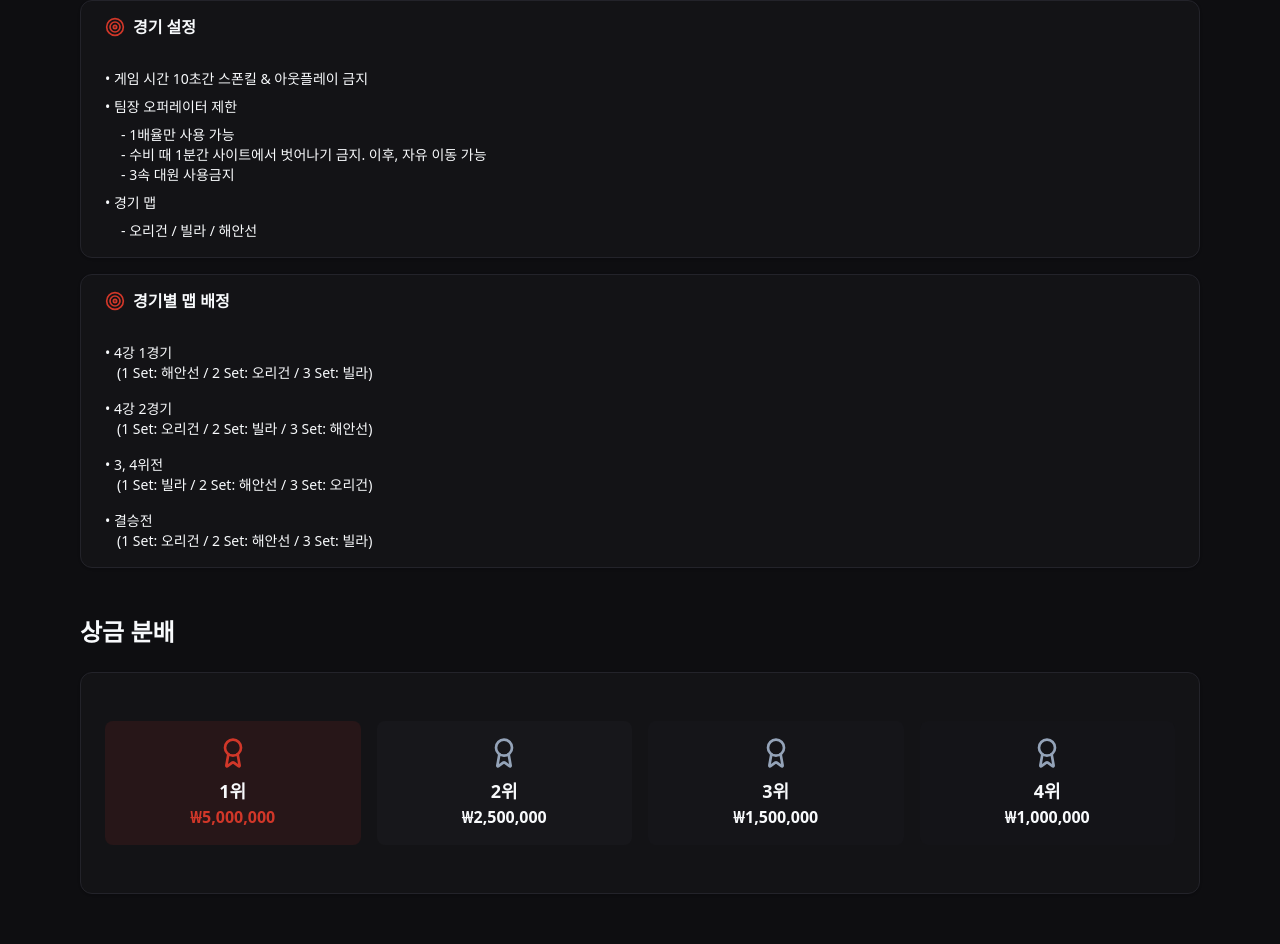
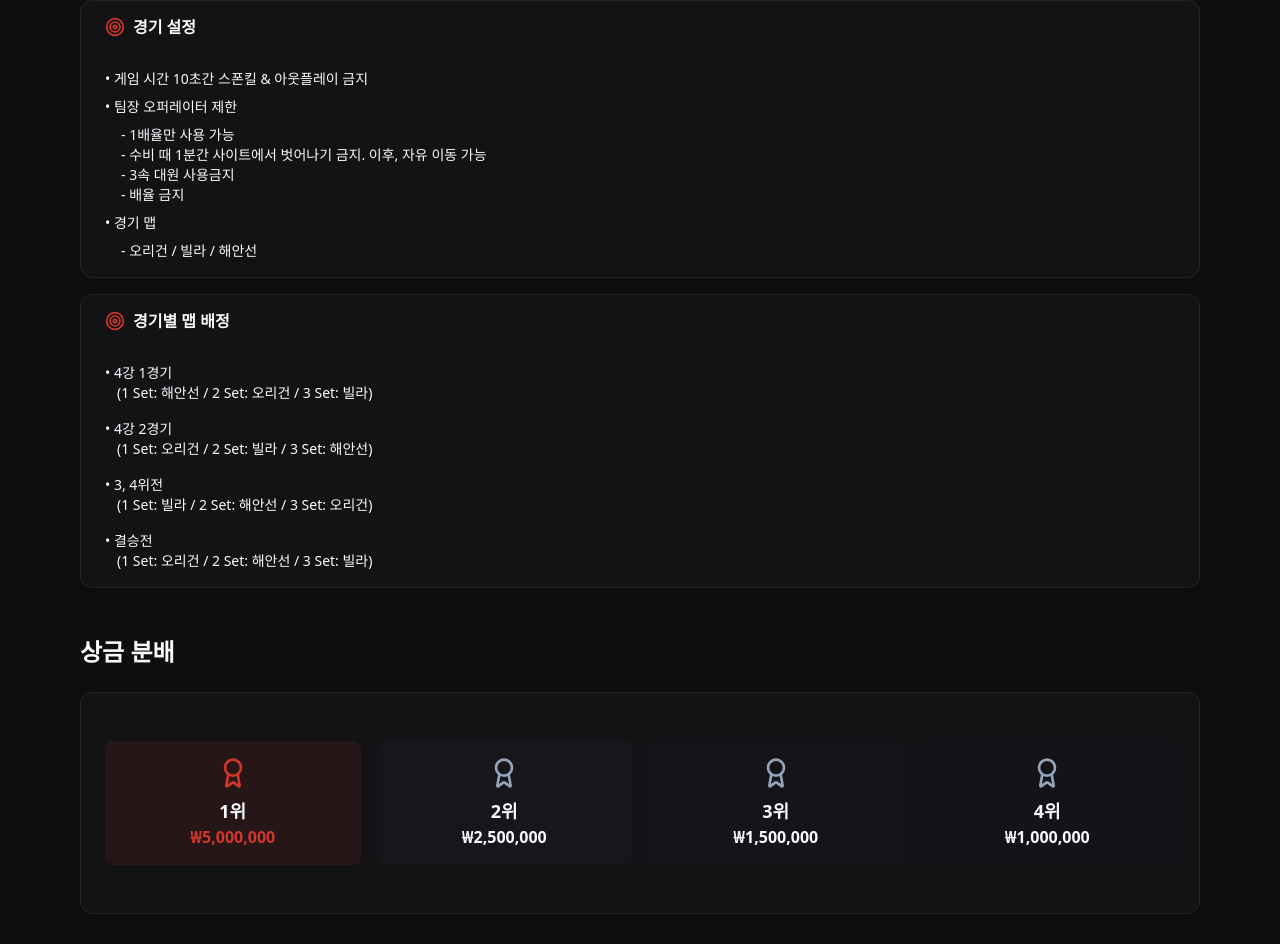
Before and after one commit to k-redstone/siege_king, a Next.js app: page /info in a window 1280 px wide. Shown: the part 840-1784 px from the top of the page. Built offline with nearby package versions, Linux system fonts and the light colour scheme; no server answers.

Commit message:
chore: 포인트 정보 수정

```diff
--- a/src/app/info/page.tsx
+++ b/src/app/info/page.tsx
@@ -90,6 +90,7 @@ export default function InfoPage() {
                       가능
                     </li>
                     <li>- 3속 대원 사용금지</li>
+                    <li>- 배율 금지</li>
                   </ul>
                   <li>• 경기 맵</li>
                   <ul className="pl-4">
--- a/src/app/page.tsx
+++ b/src/app/page.tsx
@@ -310,7 +310,7 @@ export default function MainHome() {
             <span
               className={`rounded-full bg-orange-500/20 px-3 py-1 text-sm font-semibold text-orange-400`}
             >
-              빅헤드 : 1000P
+              빅헤드 : 950P
             </span>
             <span
               className={`rounded-full bg-blue-500/20 px-3 py-1 text-sm font-semibold text-blue-400`}
```
